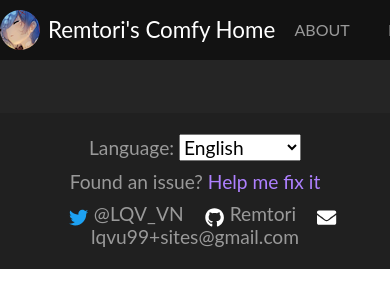
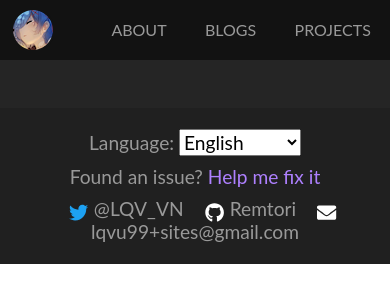
Before and after one commit to remtori/my-website, a Next.js app: page /edit in a window 390 px wide. Shown: the top 308 px of the page. Built offline with nearby package versions, Linux system fonts and the light colour scheme.

Commit message:
hide title text on mobile

```diff
--- a/src/components/Layout.tsx
+++ b/src/components/Layout.tsx
@@ -14,7 +14,7 @@ export const Layout: FunctionComponent = ({ children }) => {
 	return (
 		<>
 			<Head>
-				<title>Remtori's Comfy Home</title>
+				<title>{`Remtori's Comfy Home`}</title>
 				<meta name="viewport" content="width=device-width" />
 				<meta name="theme-color" content="#13294D" />
 				<meta name="description" content="A comfy place with a lot of cool stuff to explore~" />
@@ -35,7 +35,7 @@ const Header: FunctionComponent = () => {
 				<Link href="/">
 					<a className={styles.home}>
 						<Image alt="site icon" src={miniIcon} width={40} height={40} layout="fixed" />
-						<span className={styles.title}>Remtori's Comfy Home</span>
+						<span className={styles.title}>{`Remtori's Comfy Home`}</span>
 					</a>
 				</Link>
 				<nav>
--- a/src/styles/Layout.module.scss
+++ b/src/styles/Layout.module.scss
@@ -9,17 +9,19 @@
 	background-color: #252525;
 	flex-grow: 1;
 
-	// scroll bar
-	@media (max-width: ($max-width + 20px)) {
+	@media (max-width: ($max-width + $scroll-bar)) {
 		width: 100%;
 		margin: 0;
 		margin-top: $header-height;
 	}
 
 	.container {
-		margin: 0 25px;
-		margin-top: 5px;
+		margin: 5px 25px 0px 25px;
 		padding: 0 10px;
+
+		@media (max-width: $mobile-break) {
+			margin: 0;
+		}
 	}
 }
 
@@ -36,6 +38,16 @@
 	display: flex;
 	justify-content: center;
 
+	@media (max-width: ($max-width + $scroll-bar)) {
+		position: absolute;
+	}
+
+	@media (max-width: $mobile-break) {
+		.title {
+			display: none;
+		}
+	}
+
 	div.nav {
 		width: $max-width;
 		justify-content: space-between;
@@ -45,6 +57,8 @@
 	}
 
 	a.home {
+		margin-left: 0.8rem;
+
 		display: flex;
 		align-items: center;
 
--- a/src/styles/globals.scss
+++ b/src/styles/globals.scss
@@ -2,7 +2,7 @@ html,
 body {
 	padding: 0;
 	margin: 0;
-	font-family: 'Lato', sans-serif;
+	font-family: Lato, sans-serif;
 }
 
 a {
--- a/src/styles/vars.scss
+++ b/src/styles/vars.scss
@@ -1,4 +1,5 @@
 $header-height: 60px;
+$scroll-bar: 20px;
 
 $max-width: 1280px;
 $mobile-break: 768px;
```
